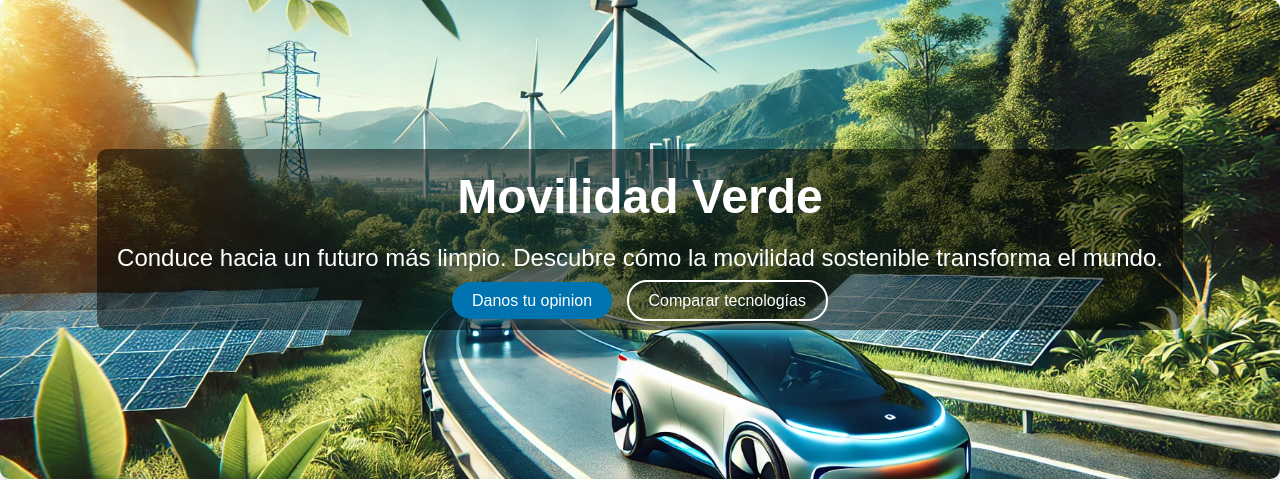
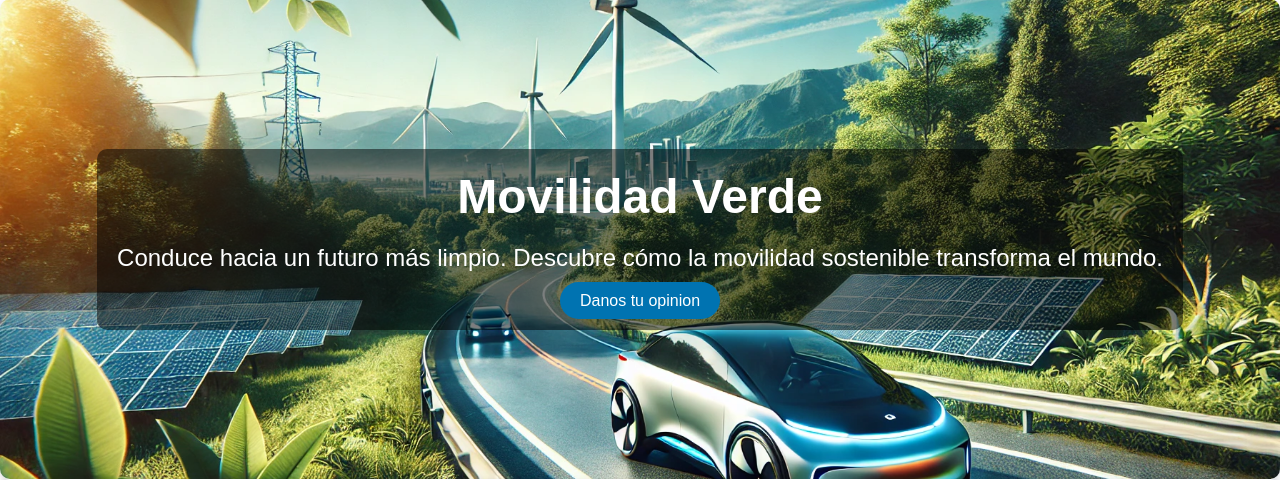
Before and after one commit to Alejandroceballos95/www.movildadVerde.com, a Flask app: page / in a window 1280 px wide. Shown: the part 60-540 px from the top of the page. Run offline with Flask 3, Linux system fonts and the light colour scheme.

Commit message:
elimine boton de seccion hero

```diff
--- a/templates/index.html
+++ b/templates/index.html
@@ -43,7 +43,6 @@
                 <p>Conduce hacia un futuro más limpio. Descubre cómo la movilidad sostenible transforma el mundo.</p>
                 <div class="hero-buttons">
                     <a href="{{ url_for('opinion') }}" class="cta-button">Danos tu opinion</a>
-                    <a href="{{ url_for('datos_comparativos') }}" class="cta-button secondary">Comparar tecnologías</a>
                 </div>
             </div>
         </section>
```
